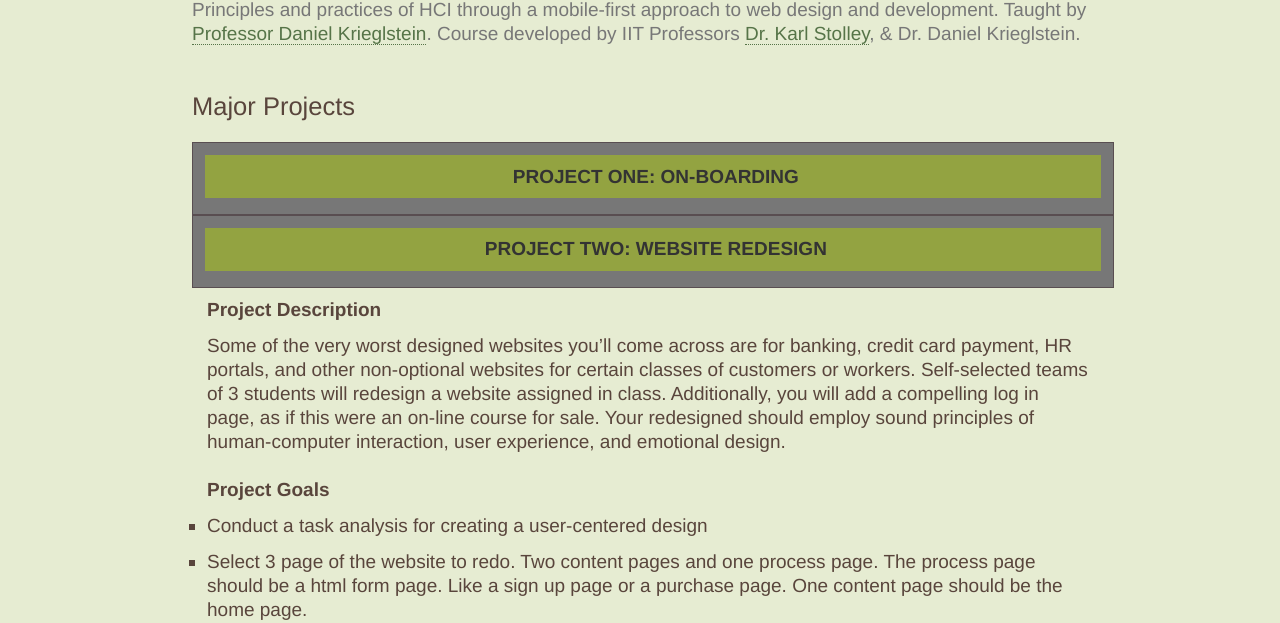
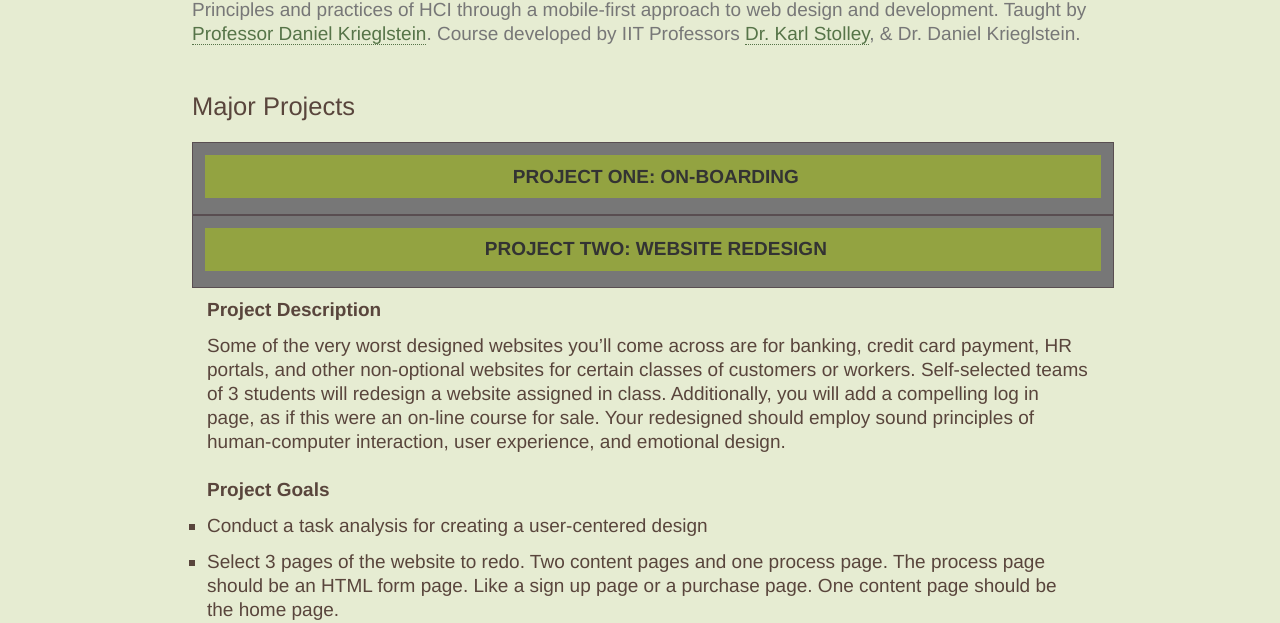
Before and after one commit to dkriegls/itmd-362-fall2024, a plain HTML site: page projects.html in a window 1280 px wide. Both pictures are taken after a click on the tab "PROJECT TWO: WEBSITE REDESIGN". Shown: the part 177-800 px from the top of the page. Drawn offline with nearby package versions, Linux system fonts and the light colour scheme.

Commit message:
Grammar changes

```diff
--- a/projects.html
+++ b/projects.html
@@ -187,8 +187,8 @@
             <ul>
               <li>Conduct a task analysis for creating a user-centered design</li>
               <li>
-                Select 3 page of the website to redo. Two content pages and one process page. The
-                process page should be a html form page. Like a sign up page or a purchase page.
+                Select 3 pages of the website to redo. Two content pages and one process page. The
+                process page should be an HTML form page. Like a sign up page or a purchase page.
                 One content page should be the home page.
               <li>
                 Apply design principles including color/material, typography, accessible media, and
```
